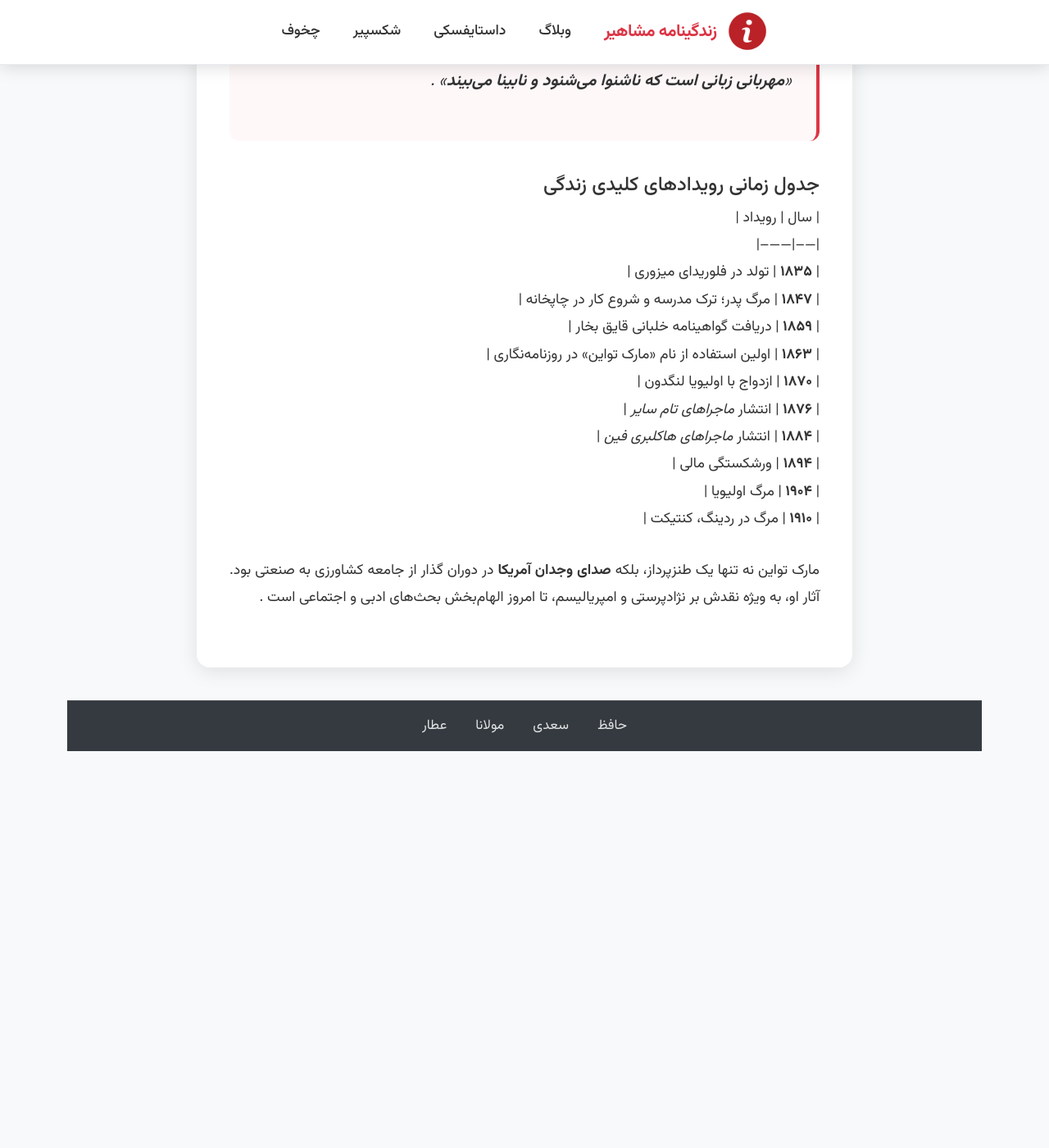
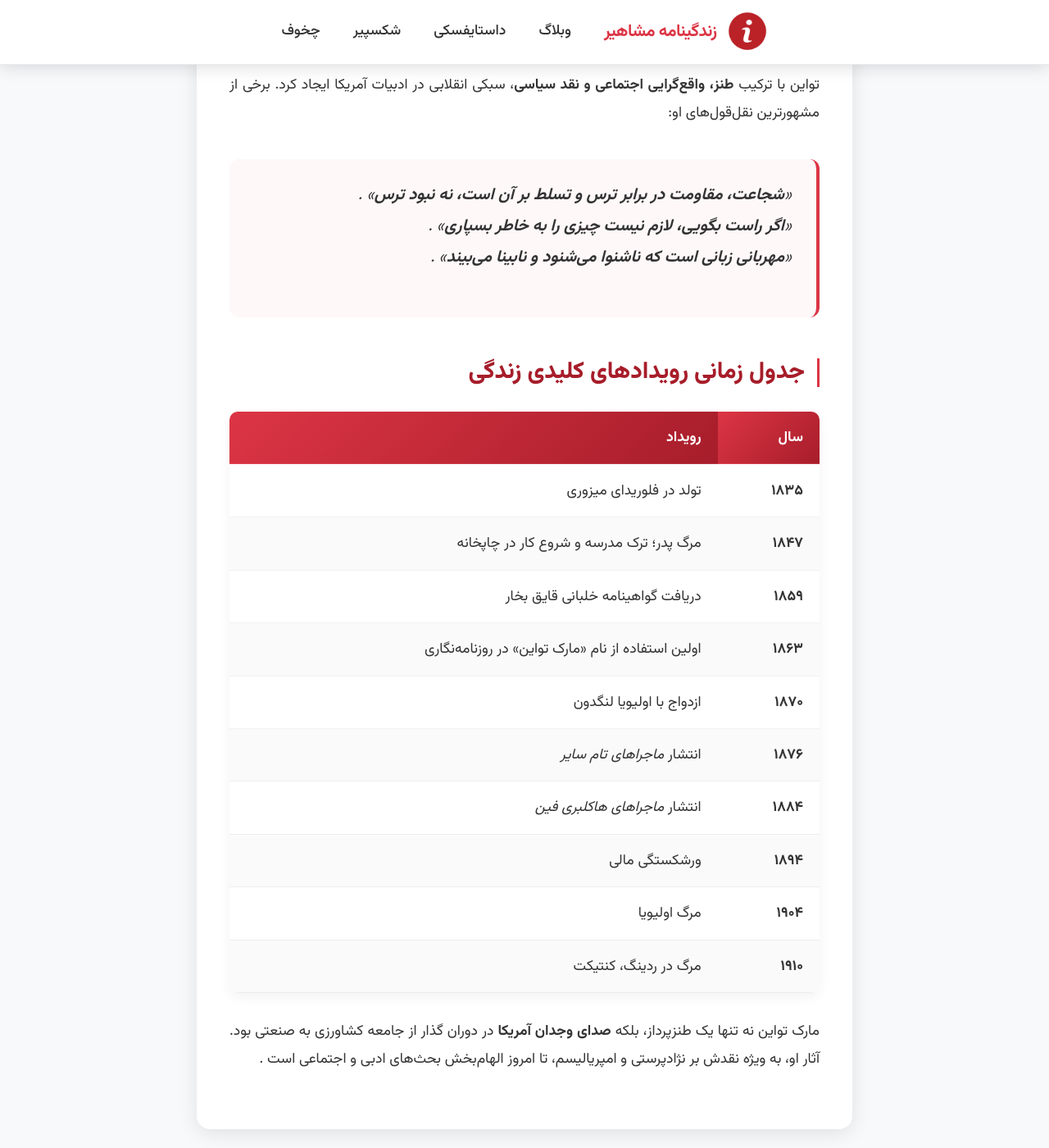
Before and after one commit to darkblog/darkblog.github.io, a Jekyll site: the page built from _posts/2025-7-21-105.md, in a window 1280 px wide and 1400 px high, scrolled down 2298 px. Shown: the whole window at 82% size. Built offline with Jekyll 4.4.1, drawn with Linux system fonts in a browser that asks for light colours; before the commit the page ends 3222 px from its top, so only the background shows below that; some of the changed text lies outside the part shown.

Commit message:
Update 2025-7-21-105.md

```diff
--- a/_posts/2025-7-21-105.md
+++ b/_posts/2025-7-21-105.md
@@ -20,22 +18,23 @@ title: زندگینامه مارک تواین
   - *ماجراهای هاکلبری فین* (۱۸۸۴): نقد جسورانه برده‌داری و ریاکاری اجتماعی، که **ارنست همینگوی** آن را «سرچشمه ادبیات مدرن آمریکا» نامید .
   - *شاهزاده و گدا* (۱۸۸۱) و *یانکی کنتیکاتی در دربار شاه آرتور* (۱۸۸۹): نقد نظام طبقاتی و استبداد.
 
-#### **زندگی شخصی و تراژدی‌ها**
+## زندگی شخصی و تراژدی‌ها
 - **ازدواج و خانواده**: تواین در ۱۸۷۰ با **اولیویا لنگدون**، دختری از خانواده‌ای ثروتمند و روشنفکر، ازدواج کرد. آنها چهار فرزند داشتند: **لنگدون** (در ۲ سالگی بر اثر دیفتری درگذشت)، **سوزی**، **کلارا**، و **جین**. تواین عمیقاً به اولیویا وابسته بود و پس از مرگ او در ۱۹۰۴ نوشت: «هرکجا او بود، بهشت بود» .
 - **فاجعه‌های مالی**: تواین در کسب‌وکار ناموفق بود! او در ۱۸۹۴ به دلیل سرمایه‌گذاری‌های پرریسک (مثل ماشین حروف‌چینی پِیج) ورشکست شد. برای پرداخت بدهی‌ها، تور جهانی سخنرانی ترتیب داد و موفق شد تمام طلبکاران را تسویه کند—کاری که از نظر اخلاقی الزامی نبود .
 - **مرگ عزیزان**: در حالی که برای پرداخت بدهی‌ها سفر می‌کرد، دخترش سوزی در ۱۸۹۶ بر اثر مننژیت درگذشت. جین نیز در ۱۹۰۹ بر اثر حمله صرع درگذشت. تواین در نامه‌ای نوشت: «من خود را در جهنم می‌یابم» .
 
-#### **سال‌های پایانی و میراث (۱۹۰۰–۱۹۱۰)**
+## سال‌های پایانی و میراث (۱۹۰۰–۱۹۱۰)
 - **فعالیت‌های ضداستعماری**: تواین در آخرین دهه زندگی، به **معترض سیاسی** تبدیل شد. او معاون **لیگ ضداستعماری آمریکا** بود و جنایات بلژیک در کنگو را در جزوه **«تک‌گویی لئوپولد»** (۱۹۰۵) محکوم کرد .
 - **پیش‌بینی مرگ**: تواین که در سال ظهور **ستاره دنباله‌دار هالی** (۱۸۳۵) متولد شده بود، پیش‌بینی کرد با بازگشت آن در ۱۹۱۰ خواهد مرد. پیش‌بینی او درست بود: او در ۲۱ آوریل ۱۹۱۰، یک روز پس از عبور هالی از نزدیکی خورشید، بر اثر حمله قلبی درگذشت .
 
-#### **میراث ادبی و جملات ماندگار**
+## میراث ادبی و جملات ماندگار
 تواین با ترکیب **طنز، واقع‌گرایی اجتماعی و نقد سیاسی**، سبکی انقلابی در ادبیات آمریکا ایجاد کرد. برخی از مشهورترین نقل‌قول‌های او:
 > «**شجاعت، مقاومت در برابر ترس و تسلط بر آن است، نه نبود ترس**» .
 > «**اگر راست بگویی، لازم نیست چیزی را به خاطر بسپاری**» .
 > «**مهربانی زبانی است که ناشنوا می‌شنود و نابینا می‌بیند**» .
 
-#### جدول زمانی رویدادهای کلیدی زندگی
+## جدول زمانی رویدادهای کلیدی زندگی
+
 | سال | رویداد |
 |-----|--------|
 | **۱۸۳۵** | تولد در فلوریدای میزوری |
```
Also changed, not shown: other parts of _posts/2025-7-21-105.md (+4 -6 lines).
